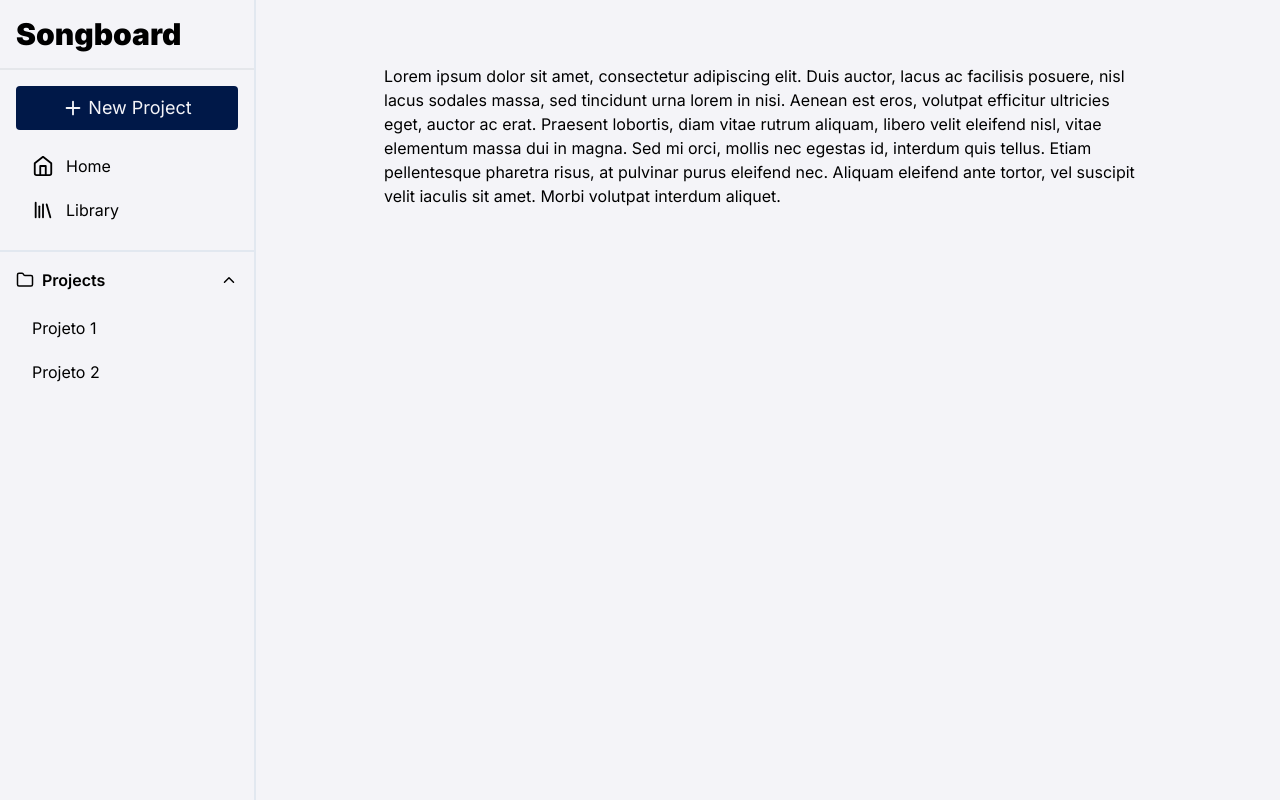
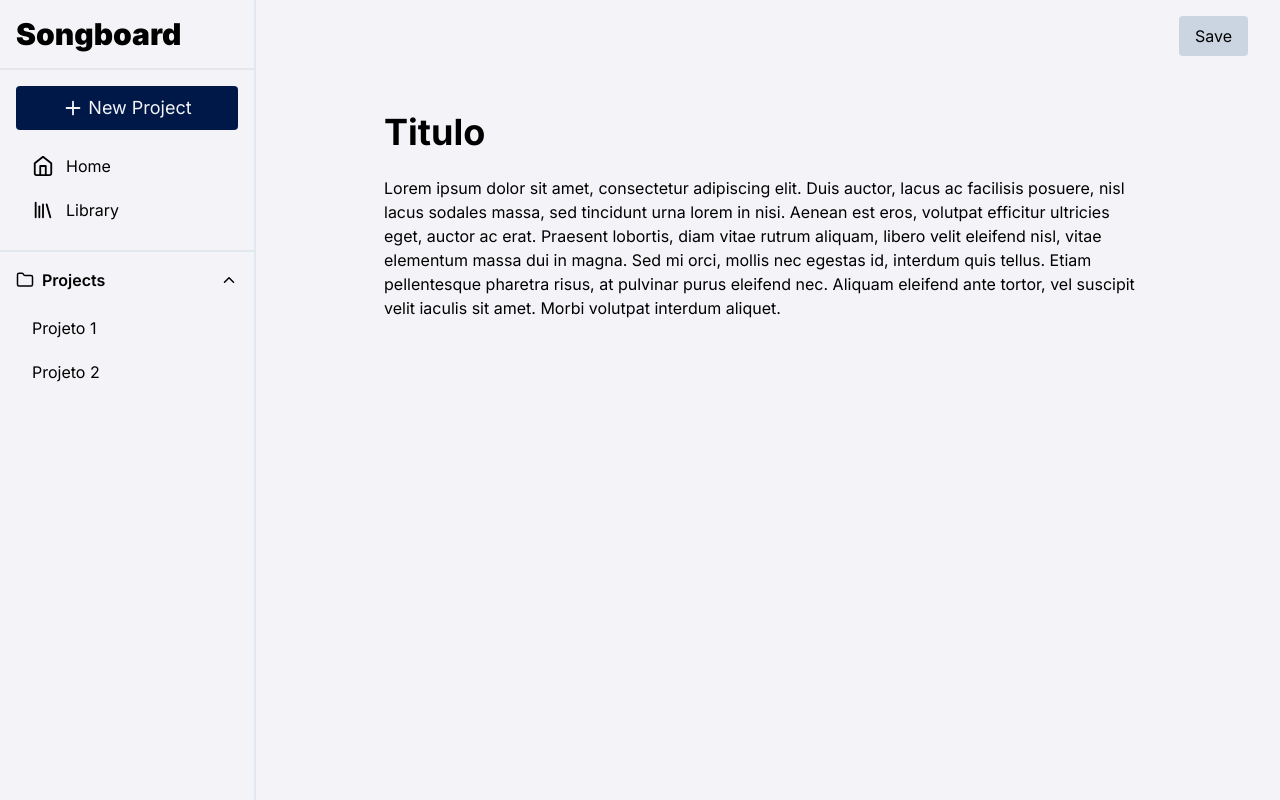
Before and after one commit to igutzzz/songboard, a Next.js app: page /song in a window 1280 px wide. Built offline with nearby package versions, Linux system fonts and the light colour scheme.

Commit message:
feat: layout da pagina de edição de projeto

```diff
--- a/app/components/Menu.js
+++ b/app/components/Menu.js
@@ -1,7 +1,8 @@
 import Link from "next/link";
 import List from "./List";
 import ListItem from "./ListItem";
-import { Home, Library, Plus, Folder, ChevronUp } from "lucide-react";
+import ProjectsList from "./ProjectsList";
+import { Home, Library, Plus } from "lucide-react";
 
 export default function Menu(){
     return(
@@ -27,21 +28,7 @@ export default function Menu(){
                     Library
                 </ListItem>
             </List>
-            <section className="p-4 border-t-2 border-b-1 border-slate-200">
-                <h3 className="font-semibold flex items-center justify-between">
-                    <div className="flex items-center gap-2">
-                        <Folder size={18}/>
-                        Projects
-                    </div>
-                    <ChevronUp size={18}/>
-                </h3>
-            </section>
-            <List>
-                <Link href="/song">
-                    <ListItem>Projeto 1</ListItem>
-                </Link>
-                <ListItem>Projeto 2</ListItem>
-            </List>
+            <ProjectsList />
         </aside>
     )
 }
--- /dev/null
+++ b/app/components/ProjectsList.js
@@ -0,0 +1,24 @@
+import Link from 'next/link'
+import List from './List'
+import ListItem from './ListItem'
+import {Folder, ChevronUp} from 'lucide-react'
+
+export default function ProjectsList(){
+    return(
+        <section className="border-t-2 border-b-1 border-slate-200">
+            <div className="p-4 font-semibold flex items-center justify-between">
+                <div className="flex items-center gap-2">
+                    <Folder size={18}/>
+                    Projects
+                </div>
+                <ChevronUp size={18}/>
+            </div>
+            <List>
+                <Link href="/song">
+                    <ListItem>Projeto 1</ListItem>
+                </Link>
+                <ListItem>Projeto 2</ListItem>
+            </List>
+    </section>
+    )
+}
--- a/app/song/page.js
+++ b/app/song/page.js
@@ -1,7 +1,15 @@
 export default function Song() {
     return(
-        <main className="px-32 py-16 flex-1">
-            <h1>Lorem ipsum dolor sit amet, consectetur adipiscing elit. Duis auctor, lacus ac facilisis posuere, nisl lacus sodales massa, sed tincidunt urna lorem in nisi. Aenean est eros, volutpat efficitur ultricies eget, auctor ac erat. Praesent lobortis, diam vitae rutrum aliquam, libero velit eleifend nisl, vitae elementum massa dui in magna. Sed mi orci, mollis nec egestas id, interdum quis tellus. Etiam pellentesque pharetra risus, at pulvinar purus eleifend nec. Aliquam eleifend ante tortor, vel suscipit velit iaculis sit amet. Morbi volutpat interdum aliquet.</h1>
+        <main className="flex-1">
+            <section className="px-8 py-4 text-right">
+                <button className="py-2 px-4 rounded bg-slate-300">
+                    Save
+                </button>
+            </section>
+            <div className="px-32 py-10">
+                <h1 className="font-bold text-4xl pb-6">Titulo</h1>
+                <p>Lorem ipsum dolor sit amet, consectetur adipiscing elit. Duis auctor, lacus ac facilisis posuere, nisl lacus sodales massa, sed tincidunt urna lorem in nisi. Aenean est eros, volutpat efficitur ultricies eget, auctor ac erat. Praesent lobortis, diam vitae rutrum aliquam, libero velit eleifend nisl, vitae elementum massa dui in magna. Sed mi orci, mollis nec egestas id, interdum quis tellus. Etiam pellentesque pharetra risus, at pulvinar purus eleifend nec. Aliquam eleifend ante tortor, vel suscipit velit iaculis sit amet. Morbi volutpat interdum aliquet.</p>
+            </div>
         </main>
     )
 }
```
